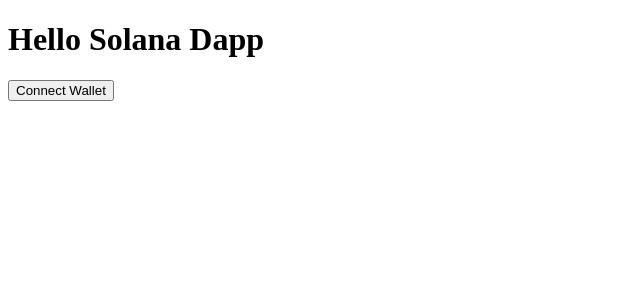
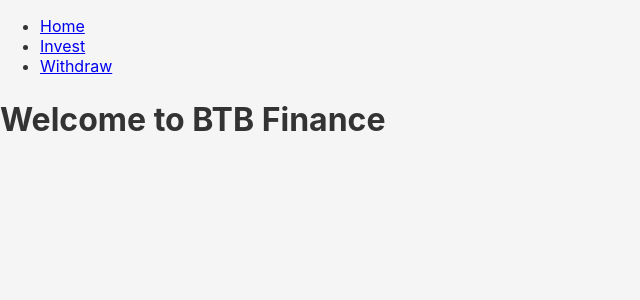
Before and after one commit to btb-finance/BTBFrontendV1, a Next.js app: page / in a window 1280 px wide. Shown: the top 300 px of the page, without its empty margins (0-640 px from the left). Built offline with nearby package versions, Linux system fonts and the light colour scheme.

Commit message:
welcome added

```diff
--- a/src/app/components/Navigation.tsx
+++ b/src/app/components/Navigation.tsx
@@ -1,2 +1,17 @@
 // src/app/components/Navigation.tsx
 // Navigation component that contains the navigation menu for the application.
+
+import React from 'react';
+import Link from 'next/link';
+
+const Navigation = () => (
+  <nav>
+    <ul>
+      <li><Link href="/">Home</Link></li>
+      <li><Link href="/invest">Invest</Link></li>
+      <li><Link href="/withdraw">Withdraw</Link></li>
+    </ul>
+  </nav>
+);
+
+export default Navigation;
--- /dev/null
+++ b/src/app/layout.tsx
@@ -0,0 +1,21 @@
+import React from 'react';
+import Navigation from './components/Navigation';
+import './styles/globals.css';
+
+export const metadata = {
+  title: 'BTB Finance',
+  description: 'BTB Finance Liquidity Management Platform',
+};
+
+const RootLayout = ({ children }: { children: React.ReactNode }) => {
+  return (
+    <html lang="en">
+      <body>
+        <Navigation />
+        <main>{children}</main>
+      </body>
+    </html>
+  );
+};
+
+export default RootLayout;
--- a/src/app/page.tsx
+++ b/src/app/page.tsx
@@ -1,17 +1,14 @@
 // src/app/page.tsx
 
+import React from 'react';
 
-"use client";
-
-import WalletConnect from './WalletConnect';
-
-const Home = () => {
+const HomePage = () => {
   return (
     <div>
-      <h1>Hello Solana Dapp</h1>
-      <WalletConnect />
+      <h1>Welcome to BTB Finance</h1>
+      {/* Add other components or content here */}
     </div>
   );
 };
 
-export default Home;
+export default HomePage;
--- a/src/app/styles/globals.css
+++ b/src/app/styles/globals.css
@@ -1,2 +1,20 @@
 /* src/app/styles/globals.css */
 /* Global CSS styles applied across the entire application */
+
+body {
+    margin: 0;
+    padding: 0;
+    font-family: -apple-system, BlinkMacSystemFont, 'Segoe UI', Roboto, 'Helvetica Neue', Arial, sans-serif;
+    background-color: #f5f5f5;
+    color: #333;
+  }
+
+  h1, h2, h3, h4, h5, h6 {
+    margin: 0;
+    padding: 0.5rem 0;
+  }
+
+  p {
+    margin: 0;
+    padding: 0.5rem 0;
+  }
```
Also changed, not shown: src/app/components/Layout.tsx (+16 -0 lines), src/app/components/PoolCard.tsx (+24 -0 lines), src/app/components/UserPanel.tsx (+21 -0 lines).
